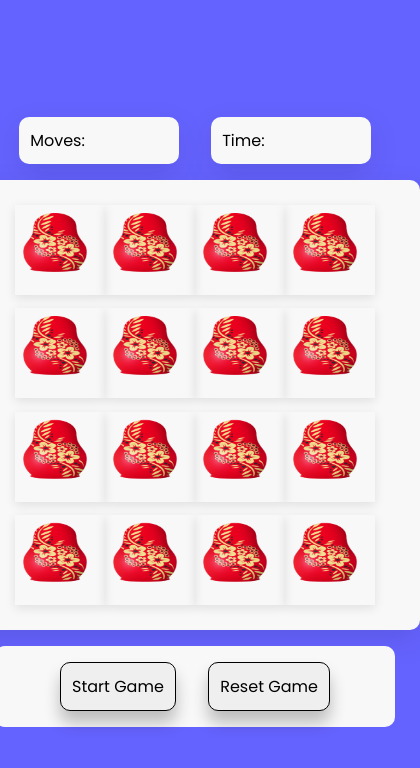
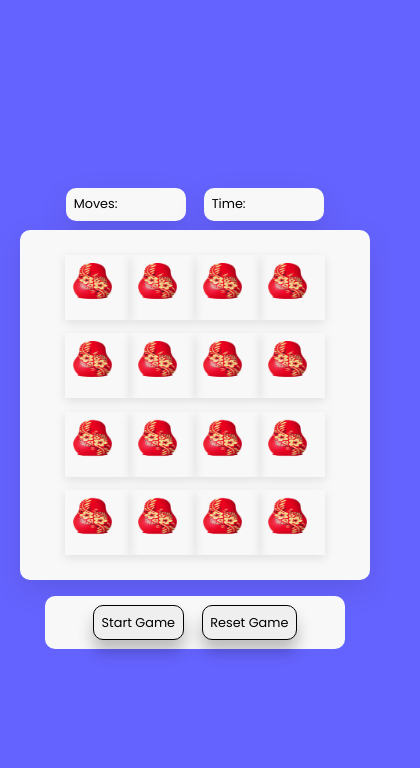
Before and after one commit to ssmerd/memory-game, a plain HTML site: page index.html in a window 390 px wide. Shown: the whole page, 420 px wide, since content can reach past the window. Drawn offline with Linux system fonts and the light colour scheme.

Commit message:
Add responsivenes to the game

```diff
--- a/assets/css/style.css
+++ b/assets/css/style.css
@@ -35,6 +35,7 @@ span {
     box-shadow: 0 10px 30px rgba(0,0,0,0.1);
     margin: 1em;
 }
+
 .wrapper{
   flex-direction: rows;
   padding: 25px;
@@ -42,12 +43,6 @@ span {
   background: #F8F8F8;
   box-shadow: 0 10px 30px rgba(0,0,0,0.1);
 }
-
-
-
-
-
-
 
 .board {
   display: flex;
@@ -67,6 +62,7 @@ span {
     width: calc(100% / 4 - 10px);
     padding: 0.5em;
 }
+
 .card img {
     height: calc(100% - 10px);
     width: calc(100%  - 10px);
@@ -108,85 +104,46 @@ span {
     box-shadow: 3px 2px 22px 1px rgba(0, 0, 0, 0.24);
 }
 
-/* .board .card{
-  cursor: pointer;
-  list-style: none;
-  user-select: none;
-  position: relative;
-  perspective: 1000px;
-  transform-style: preserve-3d;
-  height: calc(100% / 4 - 10px);
-  width: calc(100% / 4 - 10px);
-} */
-/* .card.shake{
-  animation: shake 0.35s ease-in-out;
-}
-@keyframes shake {
-  0%, 100%{
-    transform: translateX(0);
-  }
-  20%{
-    transform: translateX(-13px);
-  }
-  40%{
-    transform: translateX(13px);
-  }
-  60%{
-    transform: translateX(-8px);
-  }
-  80%{
-    transform: translateX(8px);
-  }
-}
-.card .view{
-  width: 100%;
-  height: 100%;
-  position: absolute;
-  border-radius: 7px;
-  background: #fff;
-  pointer-events: none;
-  backface-visibility: hidden;
-  box-shadow: 0 3px 10px rgba(0,0,0,0.1);
-  transition: transform 0.25s linear;
-}
-.card .front-view img{
-  width: 19px;
-}
-.card .back-view img{
-  max-width: 45px;
-}
-.card .back-view{
-  transform: rotateY(-180deg);
-}
-.card.flip .back-view{
-  transform: rotateY(0);
-}
-.card.flip .front-view{
-  transform: rotateY(180deg);
+
+/* Extra small devices (phones, 600px and down) */
+@media only screen and (max-width: 600px) {
+
+    .board {
+        height: 300px;
+        width: 300px;
       }
 
-@media screen and (max-width: 700px) {
-  .board{
-    height: 350px;
-    width: 350px;
+      .header {
+        width: 300px;
       }
-  .card .front-view img{
-    width: 17px;
+
+      .btn {
+        width: 300px;
     }
-  .card .back-view img{
-    max-width: 40px;
+
+    .time,.moves {
+        font-size: 0.8em;
+        padding: 0.6em;
+        margin: 0.7em;
+    }
+
+    btn {
+        margin: 0.7em 0.7em;
+    }
+    .btn1 input,.btn2 input {
+        font-size: 0.8em;
+        padding: 0.6em;
+        margin: 0.7em;
     }
 }
 
-@media screen and (max-width: 530px) {
-  .board{
-    height: 300px;
-    width: 300px;
+/* Extra small devices (phones, 600px and down) */
+@media only screen and (max-width: 350px) {
+
+    .wrapper {
+        padding: 10px;
     }
-  .card .front-view img{
-    width: 15px;
+    .board {
+        height: 280px;
+        width: 280px;
       }
-  .card .back-view img{
-    max-width: 35px;
-  }
-} */
```
Lines whose indentation alone changed are shown as unchanged.
